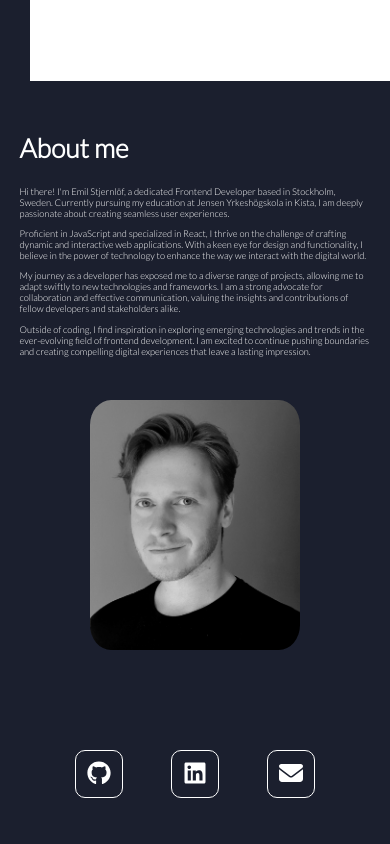
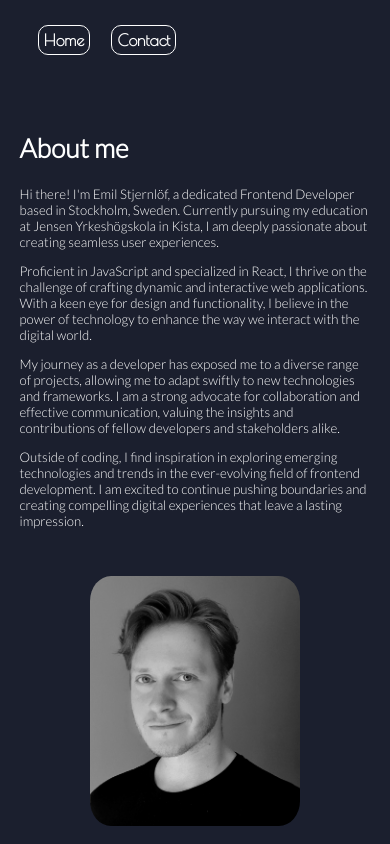
Before and after one commit to starleafer/My-portfolio, a React (Vite) app: page /My-portfolio/about in a window 390 px wide. Built offline with nearby package versions, Linux system fonts and the light colour scheme; a web font is replaced by a local one.

Commit message:
Refine HeaderMenu and AboutMe component styling
- Updated ButtonContainer background color prop from backgroundColor to color
- Adjusted AboutMe mobile Lenis scrolling initialization
- Modified CascadingText font size for mobile view
- Minor styling tweaks in AboutMe component

```diff
--- a/src/components/HeaderMenu.jsx
+++ b/src/components/HeaderMenu.jsx
@@ -161,7 +161,7 @@ const ButtonContainer = styled.div`
     justify-content: flex-start;
     margin-left: 30px;
     position: absolute;
-    background-color: ${(props) => props.backgroundColor};
+    background-color: ${(props) => props.color};
     z-index: 100;
   }
 `;
--- a/src/components/pages/AboutMe.jsx
+++ b/src/components/pages/AboutMe.jsx
@@ -18,7 +18,6 @@ function AboutMe() {
       "(max-width: 768px) and (min-width: 321px)"
     ).matches;
 
-    // Only initialize Lenis for mobile
     if (isMobile && bodyRef.current) {
       const lenis = new Lenis({
         wrapper: bodyRef.current,
@@ -150,7 +149,7 @@ const Body = styled.div`
     height: auto;
     min-height: 100vh;
     padding: 5vh 0 5vh 0;
-    overflow-y: auto; // Enable scrolling for mobile
+    overflow-y: auto;
     justify-content: flex-start;
     -webkit-overflow-scrolling: touch;
   }
@@ -184,6 +183,7 @@ const Text = styled.div`
     margin-right: 0;
     margin-bottom: 4vh;
     max-width: 100%;
+
   }
 `;
 
@@ -202,7 +202,7 @@ const CascadingText = styled.div`
   }
 
   @media (max-width: 768px) and (min-width: 321px) {
-    font-size: 2.4vw;
+    font-size: 3.4vw;
   }
 `;
 
```
